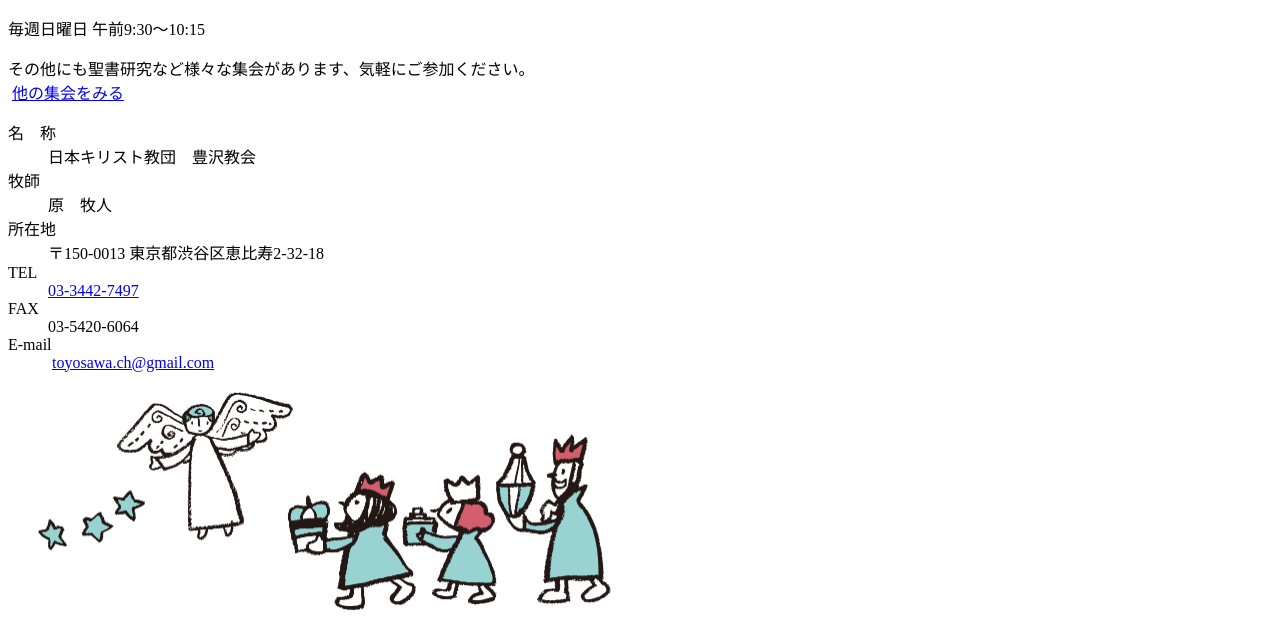
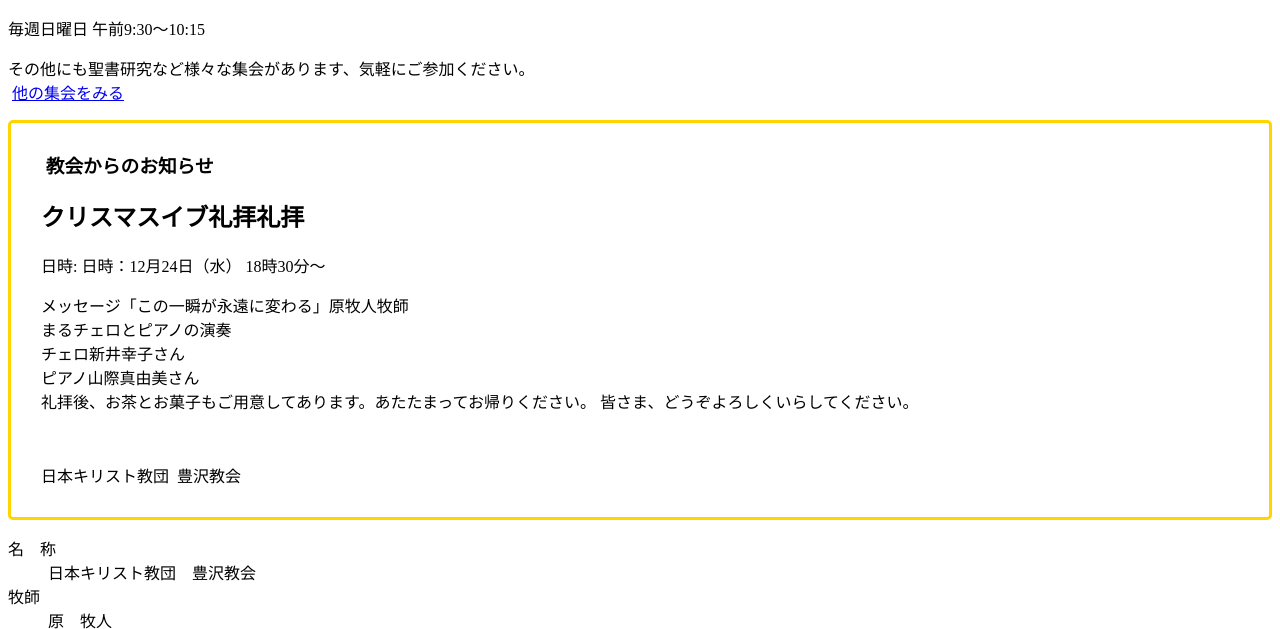
Before and after one commit to conbufan/toyosawa-church, a website with bundled scripts: page public/index.html in a window 1280 px wide. Shown: the part 1475-2104 px from the top of the page. Built offline with nearby package versions, Linux system fonts and the light colour scheme; a web font is replaced by a local one.

Commit message:
2025 xmax

```diff
--- a/public/index.html
+++ b/public/index.html
@@ -82,41 +82,25 @@
                 <p class="small center">その他にも聖書研究など様々な集会があります、気軽にご参加ください。<br class="sp">&nbsp;<a href="./service.html" class="arrow">他の集会をみる</a></p>
             </article>
         </section>
-<!--
+
 		<section>
             <article>
 				<div style="border: 3px rgb(255, 213, 0) solid; padding: 10px 30px 30px 30px; border-radius: 5px;">
 					<h1 class="icon-bell" style="font-weight: bold;">&nbsp;教会からのお知らせ</h1>
 
 					<div class="xxx-flex00_00">
-						<h2 class="yellowgreen">秋のバザー<span class="tag-yellowgreen">イベント</span></h2>
+						<h2 class="yellowgreen">クリスマスイブ礼拝<span class="tag-yellowgreen">礼拝</span></h2>
 						<div class="datetime">
-							日時: 日時：10月19日（日） 12：00〜14:30<br>
+							日時: 日時：12月24日（水） 18時30分〜<br>
 						</div>
-						<h3>プログラム</h3>
+
 						<p>
-							○もぐもぐキッチン<br>
-							　・焼きそば販売<br>
-							○喫茶コ一ナ一<br>
-							　・焼き菓子、コ一ヒ一、紅茶、ジュ一ス、麦茶の販売<br>
-							○委託販売<br>
-							　・地域の福祉作業所のクッキーやスリッパ、ハンカチの販売<br>
-							○うきうきマ一ケット<br>
-							　・リサイクルおもちゃ、絵本の販売<br>
-							○どきどきゲ一ム<br>
-							　・ス一パーボールすくい<br>
-							　・コイン落とし&サイコロチャンス<br>
-							　・スタンプラリー<br>
-							○わくわくワ一クショップ<br>
-							　・プラバン<br>
-							○映画会<br>
-							○古着コ一ナ一<br>
-							<br>
-							楽しい催しがいっぱい！<br>
-							ぜひお待ちしています♪<br>
-							皆さんいらしてくださいね！<br>
-							<br>
-							☆雨天決行です。
+							メッセージ「この一瞬が永遠に変わる」原牧人牧師<br />
+							まるチェロとピアノの演奏<br />
+							チェロ新井幸子さん<br />
+							ピアノ山際真由美さん<br />
+							礼拝後、お茶とお菓子もご用意してあります。あたたまってお帰りください。
+							皆さま、どうぞよろしくいらしてください。
 						</p>
 					</div>
 
@@ -127,7 +111,7 @@
 				</div>
 			</article>
 		</section>
-	-->
+
 		<section>
 			<article>
 					<div class="flex50_50">
```
